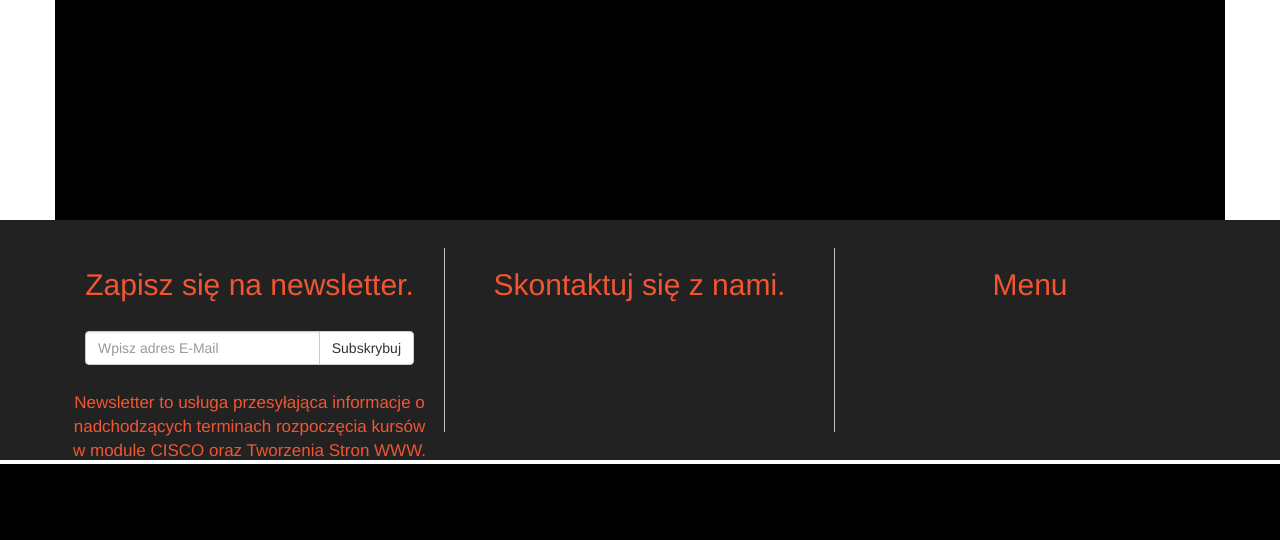
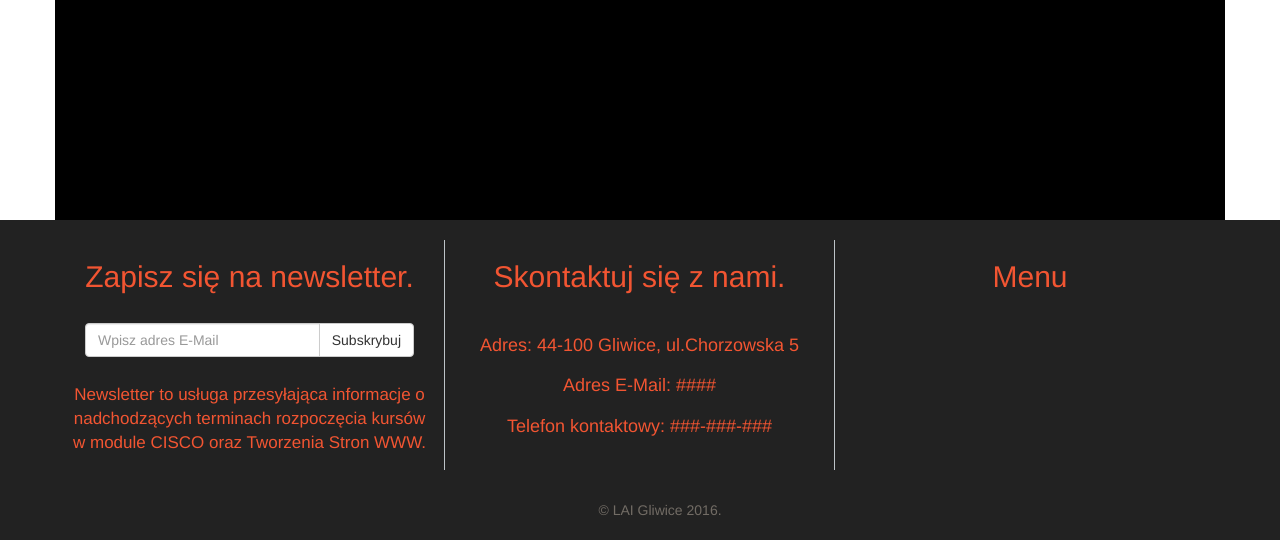
Before and after one commit to JSiedlecky/LAI_v2.0, a PHP site: page / in a window 1280 px wide. Shown: the part 2888-3428 px from the top of the page. Before the commit the page ends 3352 px from the top, so only its background shows below. Run offline with PHP 8.4, Linux system fonts and the light colour scheme; some libraries are stand-ins or nearby versions.

Commit message:
footer w sumie skończony :v:
Trzeba tylko wypełnić właściwym kontentem i dodać menu :>
Responsywność w pełni działa dla niego :)

```diff
--- a/index.php
+++ b/index.php
@@ -51,7 +51,7 @@
     <footer>
         <div class="container" id="botContainer">
             <div class="row">
-                <div class="col-xs-4 fContents" id="newsletter">
+                <div class="col-lg-4 col-md-12  fContents" id="newsletter">
                     <h2>Zapisz się na newsletter.</h2>
                     <div class="col-xs-12 newsletterInputAroundsDiv">
                         <form action="#">
@@ -67,8 +67,18 @@
                         Newsletter to usługa przesyłająca informacje o nadchodzących terminach rozpoczęcia kursów w module CISCO oraz Tworzenia Stron WWW.
                     </p>
                 </div>
-                <div class="col-xs-4 fContents" id="contact"><h2>Skontaktuj się z nami.</h2></div>
-                <div class="col-xs-4 fContents" id="bottomNav"><h2>Menu</h2></div>
+                <div class="col-lg-4 col-md-6 fContents" id="contact">
+                    <h2>Skontaktuj się z nami.</h2>
+                    <p class="contactPar">Adres: 44-100 Gliwice, ul.Chorzowska 5</p>
+                    <p class="contactPar">Adres E-Mail: ####</p>
+                    <p class="contactPar">Telefon kontaktowy: ###-###-###</p>
+                </div>
+                <div class="col-lg-4 col-md-6 fContents" id="bottomNav"><h2>Menu</h2></div>
+            </div>
+            <div class="row">
+                <div class="col-lg-12 copyrights">
+                    &copy; LAI Gliwice 2016.
+                </div>
             </div>
         </div>
     </footer>
--- a/indexStyle.css
+++ b/indexStyle.css
@@ -50,15 +50,19 @@ footer {
     height: 30%;
     background-color: #222222;
 }
+#botContainer {
+    height: 100%;
+}
 .fContents {
-    height: 23vh;
-    margin: 3.5vh 0;
+    min-height: 230px;
+    margin: 20px 0 10px 0;
     color: #f25532;
     text-align: center;
     box-sizing: border-box;
-    border-right: 1px solid #bdc3c7;
+    border-bottom: 1px solid #bdc3c7;
+    font-size: 17px;
 }
-.fContents:last-child {
+#bottomNav {
     border: none;
 }
 
@@ -69,9 +73,61 @@ footer {
     margin: 20px 0 20px 0;
     height: 40px;
 }
-.newsletterInfo {
-    display: block;
-    font-size: 17px;
+
+/*CONTACT - SUBCONTENT OF FOOTER*/
+
+.contactPar {
+    margin: 15px 0;
+    font-size: 18px;
 }
 
-/*CONTACT - SUBCONTENT OF FOOTER*/
+/*COPYRIGHTS - SUBCONTENT OF FOOTER*/
+
+.copyrights {
+    margin: 20px;
+    text-align: center;
+    color: #726c65;
+}
+
+/*MEDIA QUERIES*/
+
+
+/* Small devices (tablets, 768px and up) */
+
+@media (min-width: 768px) and (max-width: 992px) {
+}
+
+/* Medium devices (desktops, 992px and up) */
+
+@media (min-width: 992px) and (max-width: 1200px) {
+    #newsletter {
+        border: none;
+    }
+    .fContents{
+        border-bottom: none;
+    }
+    #contact {
+        border-right: 1px solid #bdc3c7;
+    }
+}
+
+/* Large devices (large desktops, 1200px and up) */
+
+@media (min-width: 1200px) {
+    .fContents {
+        min-height: 230px;
+        margin: 20px 0  10px 0;
+        color: #f25532;
+        text-align: center;
+        box-sizing: border-box;
+        border-right: 1px solid #bdc3c7;
+        border-bottom: none;
+        font-size: 17px;
+    }
+    .fContents:last-child {
+        border: none;
+    }
+    .contactPar:nth-child(2) {
+        margin-top: 40px;
+    }
+}
```
Also changed, not shown: README.md.
